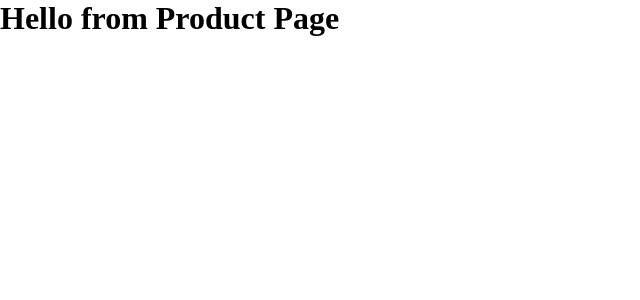
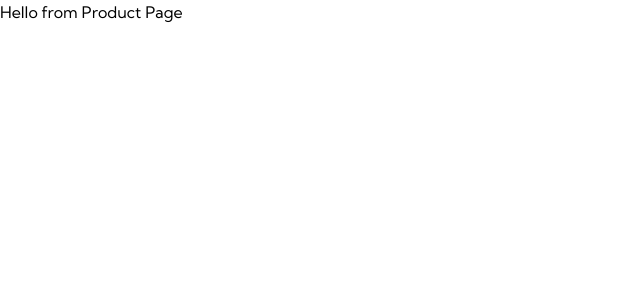
Before and after one commit to DrewIndeed/e-commerce-product-page, a React (Create React App) app in the folder react-application/: page / in a window 1280 px wide. Shown: the top 300 px of the page, without its empty margins (0-640 px from the left). Built offline with nearby package versions, Linux system fonts and the light colour scheme.

Commit message:
3. Config tailwindcss, hero icons, and font family

```diff
--- a/react-application/package.json
+++ b/react-application/package.json
@@ -3,6 +3,7 @@
   "version": "0.1.0",
   "private": true,
   "dependencies": {
+    "@heroicons/react": "^1.0.6",
     "@testing-library/jest-dom": "^5.16.2",
     "@testing-library/react": "^12.1.3",
     "@testing-library/user-event": "^13.5.0",
@@ -34,5 +35,10 @@
       "last 1 firefox version",
       "last 1 safari version"
     ]
+  },
+  "devDependencies": {
+    "autoprefixer": "^10.4.2",
+    "postcss": "^8.4.7",
+    "tailwindcss": "^3.0.23"
   }
 }
--- /dev/null
+++ b/react-application/postcss.config.js
@@ -0,0 +1,6 @@
+module.exports = {
+  plugins: {
+    tailwindcss: {},
+    autoprefixer: {},
+  },
+}
--- a/react-application/public/index.html
+++ b/react-application/public/index.html
@@ -6,6 +6,11 @@
   <meta name="viewport" content="width=device-width, initial-scale=1" />
   <meta name="theme-color" content="#000000" />
   <meta name="description" content="Web site created using create-react-app" />
+  <link rel="preconnect" href="https://fonts.googleapis.com">
+  <link rel="preconnect" href="https://fonts.gstatic.com" crossorigin>
+  <link
+    href="https://fonts.googleapis.com/css2?family=Comfortaa&family=Dancing+Script&family=Kumbh+Sans:wght@400;700&display=swap"
+    rel="stylesheet">
   <title>E-Commerce Product Page</title>
 </head>
 
--- a/react-application/src/index.css
+++ b/react-application/src/index.css
@@ -1,5 +1,12 @@
+@tailwind base;
+@tailwind components;
+@tailwind utilities;
+
 * {
   box-sizing: border-box;
   margin: 0;
   padding: 0;
+  font-family: 'Comfortaa', cursive;
+  font-family: 'Dancing Script', cursive;
+  font-family: 'Kumbh Sans', sans-serif;
 }
--- /dev/null
+++ b/react-application/tailwind.config.js
@@ -0,0 +1,7 @@
+module.exports = {
+  content: ['./src/**/*.{js,jsx,ts,tsx}'],
+  theme: {
+    fontFamily: {},
+  },
+  plugins: [],
+};
```
Also changed, not shown: 1 other file (tests, documents, lock files or other folders).
